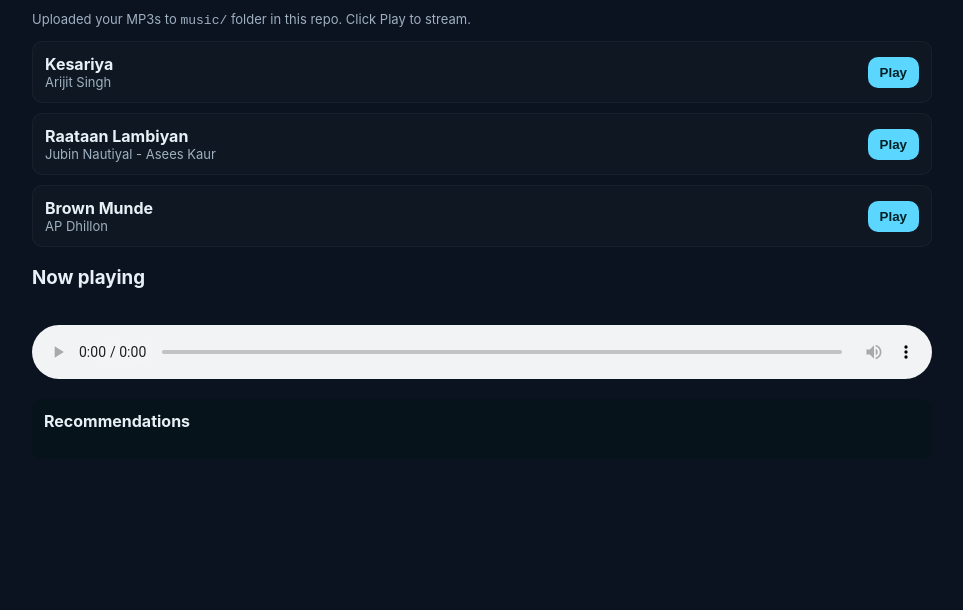
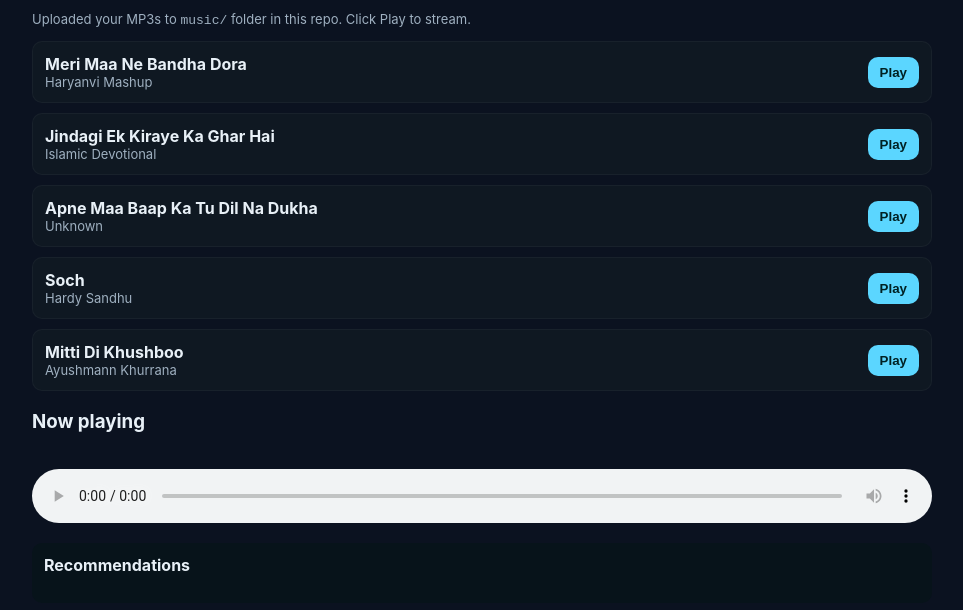
Before and after one commit to arpxsec/my-music, a plain HTML site: page index.html in a window 1280 px wide. Shown: the part 70-680 px from the top of the page, without its empty margins (158-1121 px from the left). Drawn offline with Linux system fonts and the light colour scheme.

Commit message:
Update index.html

```diff
--- a/index.html
+++ b/index.html
@@ -33,24 +33,25 @@
   </div>
 
   <script>
-    // ---------- EDIT ONLY: list your songs here (filenames must match what's in /music folder) ----------
+    // ✅ Your actual 5 songs with exact filenames
     const songs = [
-      { title: "Kesariya", artist: "Arijit Singh", filename: "kesariya.mp3" },
-      { title: "Raataan Lambiyan", artist: "Jubin Nautiyal - Asees Kaur", filename: "raataan-lambiyan.mp3" },
-      { title: "Brown Munde", artist: "AP Dhillon", filename: "brown-munde.mp3" }
+      { title: "Meri Maa Ne Bandha Dora", artist: "Haryanvi Mashup", filename: "Meri maa ne bandha Dora Haryanvi mashup.mp3" },
+      { title: "Jindagi Ek Kiraye Ka Ghar Hai", artist: "Islamic Devotional", filename: "Jindagi Ek Kiraye Ka Ghar Hai Islamic Devotional.mp3" },
+      { title: "Apne Maa Baap Ka Tu Dil Na Dukha", artist: "Unknown", filename: "Apne Maa Baap KaTu Dil Na Dukha.mp3" },
+      { title: "Soch", artist: "Hardy Sandhu", filename: "Soch Hardy Sandhu Full Video Song Romantic Punjabi Song.mp3" },
+      { title: "Mitti Di Khushboo", artist: "Ayushmann Khurrana", filename: "Mitti Di Khushboo FULL VIDEO Song Ayushmann Khurrana.mp3" }
     ];
-    // -------------------------------------------------------------------------------------------------
 
     const listEl = document.getElementById('list');
     const player = document.getElementById('player');
     const recsEl = document.getElementById('recs');
 
-    // If index.html is in repo root and songs are in /music, relative path './music/<filename>' will work on GitHub Pages.
+    // Function to get file path (URL encode spaces automatically by browser)
     function getFileUrl(filename) {
       return `./music/${filename}`;
     }
 
-    // render
+    // Render the song list
     songs.forEach((s, i) => {
       const div = document.createElement('div');
       div.className = 'song';
@@ -65,7 +66,7 @@
       listEl.appendChild(div);
     });
 
-    // click handler
+    // Handle play button click
     listEl.addEventListener('click', (e) => {
       const btn = e.target.closest('button');
       if(!btn) return;
@@ -79,10 +80,9 @@
       player.src = url;
       player.play().catch(err => {
         console.warn('Play failed:', err);
-        // some browsers require user gesture; clicking the play button is a user gesture so should work
       });
 
-      // demo recommendations (replace with real backend fetch when ready)
+      // Fake recommendations for demo
       showRecs([
         { title: song.title + " (Live)", artist: song.artist },
         { title: "Another similar song", artist: "Demo Artist" },
```
